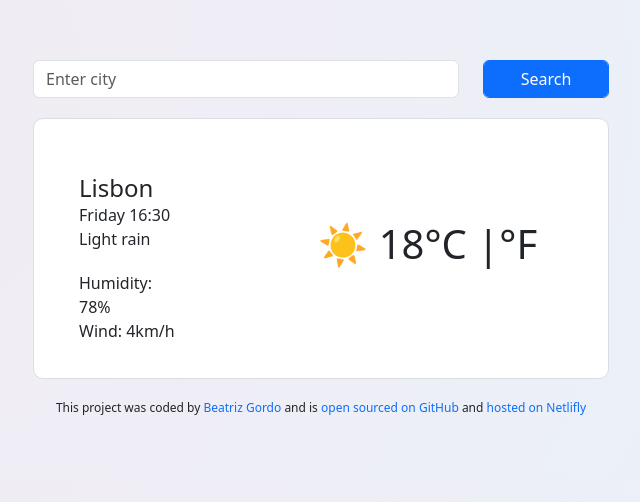
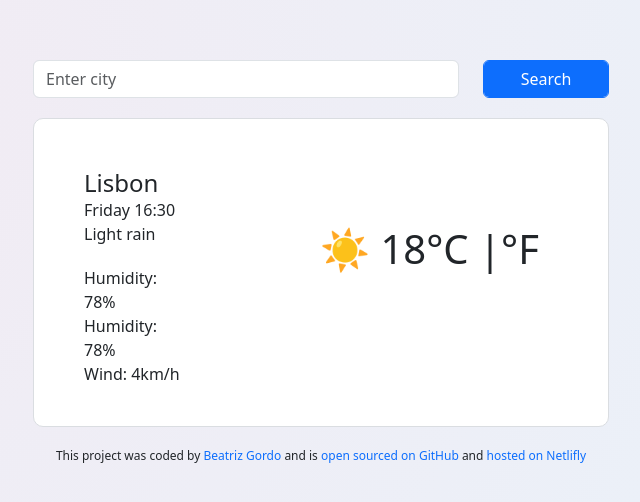
Before and after one commit to beatrizpmgordo/react-weather-app, a React (Create React App) app: page / in a window 1280 px wide. Shown: the top 502 px of the page, without its empty margins (319-959 px from the left). Built offline with nearby package versions, Linux system fonts and the light colour scheme.

Commit message:
Changed some CSS properties

```diff
--- a/src/App.css
+++ b/src/App.css
@@ -5,7 +5,7 @@
 
 .weather-app {
   border: 1px solid #dadde1;
-  padding: 15px;
+  padding: 20px;
   margin: 20px auto;
   border-radius: 10px;
   max-width: 600px;
--- a/src/City.css
+++ b/src/City.css
@@ -1,5 +1,5 @@
 .City h1 {
-  margin: 40px 30px 0;
+  margin: 30px 30px 0;
   font-size: 24px;
   font-weight: 100;
 }
--- a/src/Conditions.js
+++ b/src/Conditions.js
@@ -12,6 +12,9 @@ export default function Conditions() {
           <Humidity value={78} />
         </li>
         <li>
+          <Humidity value={78} />
+        </li>
+        <li>
           <Wind value={4} />
         </li>
       </ul>
```
